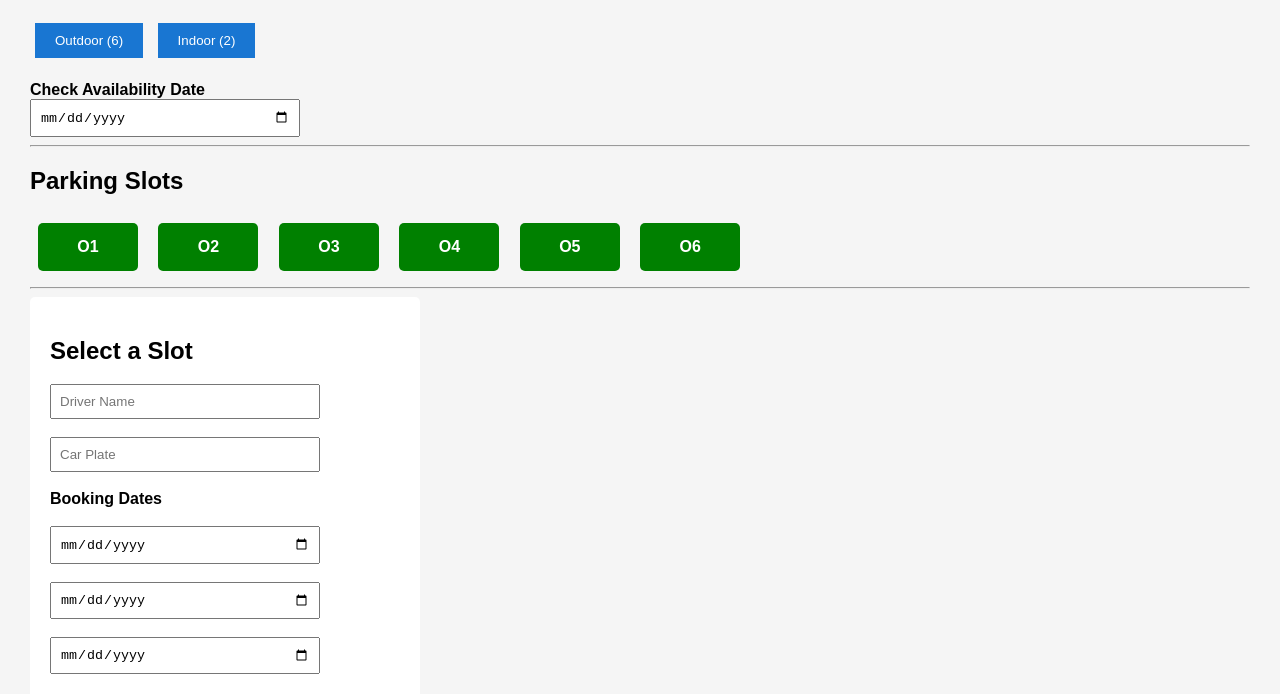
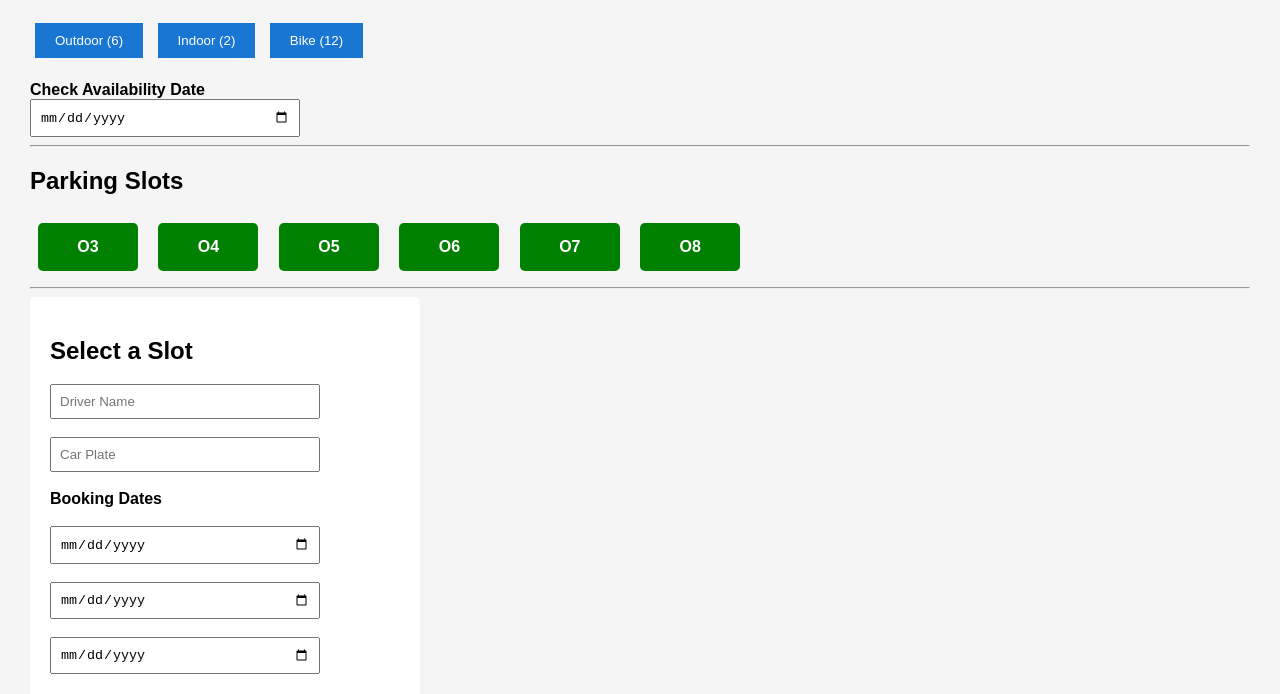
Before and after one commit to nguyenlinh143/parking_reservation, a plain HTML site: page index.html in a window 1280 px wide. Shown: the part 70-764 px from the top of the page. Drawn offline with Linux system fonts and the light colour scheme.

Commit message:
Add files via upload

```diff
--- a/app.js
+++ b/app.js
@@ -1,7 +1,34 @@
 const slots = {
+ // Indoor parking: Slots 1 to 2
+    Indoor: [
+        "I1",
+        "I2"
+    ],
+    // Outdoor parking: Slots 3 to 8
+    Outdoor: [
+        "O3",
+        "O4",
+        "O5",
+        "O6",
+        "O7",
+        "O8"
+    ],
 
-    Outdoor: ["O1", "O2", "O3", "O4", "O5", "O6"],
-    Indoor: ["I1", "I2"]
+    // Bike parking: 12 slots
+    Bike: [
+        "B1",
+        "B2",
+        "B3",
+        "B4",
+        "B5",
+        "B6",
+        "B7",
+        "B8",
+        "B9",
+        "B10",
+        "B11",
+        "B12"
+    ]
 
 };
 
@@ -57,6 +84,9 @@ function showSlots(type) {
 
 }
 
+// =====================
+// SELECT SLOT
+// =====================
 function selectSlot(slot) {
 
     let date = document.getElementById("checkDate").value;
--- a/index.html
+++ b/index.html
@@ -14,6 +14,7 @@
     <div class="menu">
         <button onclick="showSlots('Outdoor')">Outdoor (6)</button>
         <button onclick="showSlots('Indoor')">Indoor (2)</button>
+        <button onclick="showSlots('Bike')">Bike (12)</button>
     </div>
 
     <br>
```
